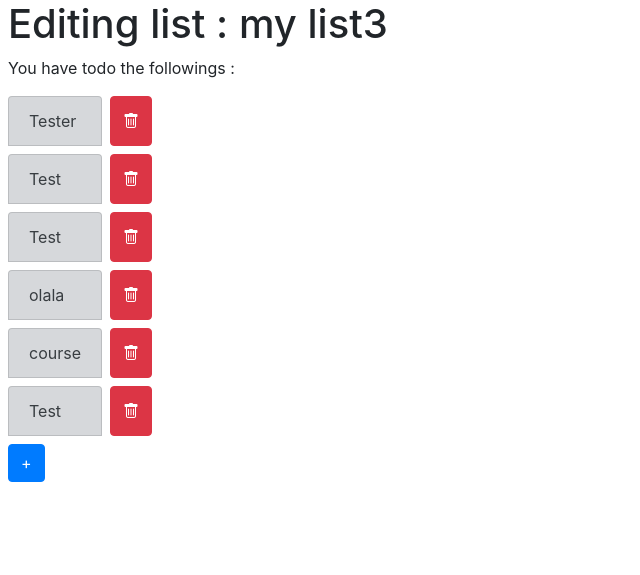
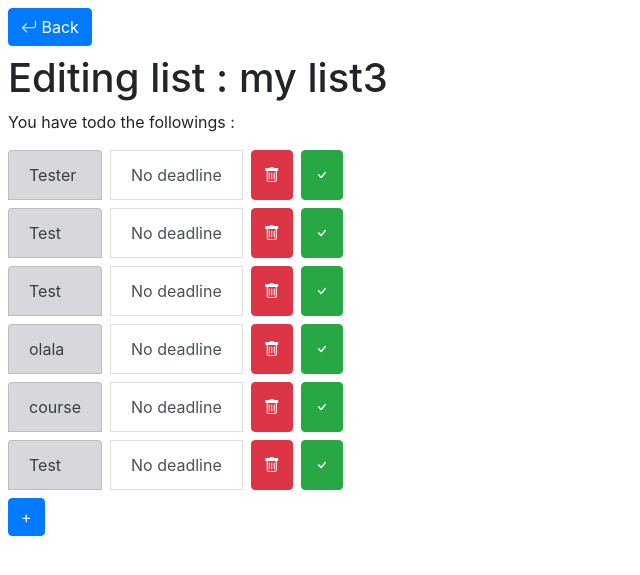
Before and after one commit to aanks0/django-todolist, a Django app: a page that uses src/todolist/templates/todolist/base.html in a window 1280 px wide. Shown: the top 575 px of the page, without its empty margins (0-640 px from the left). Run offline with Django 4.2, Linux system fonts and the light colour scheme; data comes from the database, SQL or seed files in the repository; both versions use the stored data as it was after the commit; some libraries are stand-ins or nearby versions.

Commit message:
All functionalities are done. V1 OK V2 : TODO : add user management

```diff
--- a/src/todolist/forms.py
+++ b/src/todolist/forms.py
@@ -1,4 +1,5 @@
 from django import forms
+from bootstrap_datepicker_plus.widgets import DatePickerInput
 from todolist.models import TodoList, ListElements
 
 
@@ -9,7 +10,6 @@ from todolist.models import TodoList, ListElements
 #                             widget=forms.TextInput(attrs={'class': 'form-control ml-sm-2 mr-sm-2',
 #                                                           'placeholder': 'Your list title',
 #                                                           'id': 'listTitle'}))
-
 
 class TodoListCreateForm(forms.ModelForm):
     class Meta:
@@ -26,11 +26,13 @@ class TodoListCreateForm(forms.ModelForm):
 class AddElementToList(forms.ModelForm):
     class Meta:
         model = ListElements
-        fields = ['element', 'listId']
-        widgets = {"element": forms.TextInput(attrs={'class': 'form-control ml-sm-2 mr-sm-2',
-                                                     'placeholder': 'Add an element to your list'})}
-        labels = {"element": ""}
+        fields = ['element', 'listId', 'deadLine', 'reminder', 'mark_as_done']
+        widgets = {"element": forms.TextInput(attrs={'class': 'form-control',
+                                                     'placeholder': 'Add an element to your list'}),
+                   "listId": forms.HiddenInput(),
+                   "deadLine": DatePickerInput(options={'format': 'DD/MM/YYYY'}),
+                   "reminder": forms.CheckboxInput(attrs={'class': 'form-check-input'})}
+
+        labels = {"element": "What to do: ", "listId": "", "deadLine": "To do before: ", "reminder": "E-mail reminder: ", "mark_as_done": ""}
         required = {"element": True}
         max_length = {"element": 500}
-
-        widgets = {"listId": forms.HiddenInput()}
--- a/src/todolist/models.py
+++ b/src/todolist/models.py
@@ -6,6 +6,9 @@ from django.utils.text import slugify
 
 class ListElements(models.Model):
     element = models.CharField(blank=False, max_length=500)
+    deadLine = models.DateField(blank=True, null=True)
+    reminder = models.BooleanField(default=False)
+    mark_as_done = models.BooleanField(default=False)
     listId = models.ForeignKey('TodoList', on_delete=models.CASCADE)
 
     def __str__(self):
--- a/src/todolist/templates/todolist/base.html
+++ b/src/todolist/templates/todolist/base.html
@@ -9,13 +9,19 @@
     {% block title %}{% endblock %}
 </head>
 <body>
-    {% block body %}
 
-    {% endblock %}
     <!-- Optional JavaScript -->
     <!-- jQuery first, then Popper.js, then Bootstrap JS -->
     <script src="https://code.jquery.com/jquery-3.2.1.slim.min.js" integrity="sha384-KJ3o2DKtIkvYIK3UENzmM7KCkRr/rE9/Qpg6aAZGJwFDMVNA/GpGFF93hXpG5KkN" crossorigin="anonymous"></script>
     <script src="https://cdn.jsdelivr.net/npm/popper.js@1.12.9/dist/umd/popper.min.js" integrity="sha384-ApNbgh9B+Y1QKtv3Rn7W3mgPxhU9K/ScQsAP7hUibX39j7fakFPskvXusvfa0b4Q" crossorigin="anonymous"></script>
     <script src="https://cdn.jsdelivr.net/npm/bootstrap@4.0.0/dist/js/bootstrap.min.js" integrity="sha384-JZR6Spejh4U02d8jOt6vLEHfe/JQGiRRSQQxSfFWpi1MquVdAyjUar5+76PVCmYl" crossorigin="anonymous"></script>
+    <style>
+        .asteriskField {
+            display: none;
+        }
+    </style>
+    {% block body %}
+
+    {% endblock %}
 </body>
 </html>
--- a/src/todolist/templates/todolist/list_edit.html
+++ b/src/todolist/templates/todolist/list_edit.html
@@ -2,6 +2,8 @@
 {% block title %} <title>Edit list {{ todolist.title }}</title> {% endblock %}
 {% block body %}
 {% load crispy_forms_tags %}
+
+    <a class="bi bi-arrow-return-left btn btn-primary ml-2 mt-2 mb-2" href="{% url 'todolist-lists' %}">  Back</a>
 
     <h1 class="h1 ml-sm-2">Editing list : {{ todolist.title }}</h1>
 
@@ -16,9 +18,11 @@
                     <div class="col">
                         <div class="list-group">
                             {% for element in list_elements %}
-                            <div class="d-inline-flex mr-2 ">
-                                <a href="#" class="list-group-item list-group-item-action list-group-item-secondary mb-2 ml-sm-2">{{ element }}</a>
+                            <div class="d-inline-flex mr-2 text-nowrap">
+                                <a href="#" class="list-group-item list-group-item-action {% if element.mark_as_done %} list-group-item-danger {% else %} list-group-item-secondary {% endif %} mb-2 ml-sm-2">{{ element }}</a>
+                                {% if element.deadLine %} <a href="#" class="list-group-item list-group-item-action ml-2 mb-2 font-weight-bold">{{ element.deadLine }}</a> {% else %} <a href="#" class="list-group-item list-group-item-action ml-2 mb-2"> No deadline </a> {% endif %}
                                 <button type="submit" name="remove_item" value ="{{ element.id }}" class="btn btn-danger mb-2 ml-2 bi bi-trash element-{{ element.id }}"></button>
+                                <button type="submit" name="item_done" value ="{{ element.id }}" class="btn {% if element.mark_as_done %} btn-danger bi-x-lg {% else %} btn-success bi-check {% endif %} mb-2 ml-2 bi element-{{ element.id }}"></button>
                             </div>
                             {% endfor %}
                         </div>
@@ -43,11 +47,14 @@
             </button>
           </div>
           <div class="modal-body">
-              <form method="post" class="form-inline">
+              <form method="post">
                 {% csrf_token %}
                 <div class="form-group mb-2">
                     {{ form.element|as_crispy_field }}
                     {{ form.listId|as_crispy_field }}
+                    {{ form.deadLine|as_crispy_field }}
+                    {{ form.media }}
+
                 </div>
                 <button type="submit" name="add_element" class="btn btn-primary mb-2 ml-2">Add element</button>
               </form>
--- a/src/todolist/views.py
+++ b/src/todolist/views.py
@@ -49,10 +49,19 @@ def list_edit(request, slug):
         my_item_to_remove.delete()
         return HttpResponseRedirect(request.path)
 
+    if request.method == "POST" and 'item_done' in request.POST:
+        item_id = request.POST.get('item_done')
+        my_item_to_mark_as_done = ListElements.objects.get(id=item_id)
+        my_item_to_mark_as_done.mark_as_done = not my_item_to_mark_as_done.mark_as_done
+        my_item_to_mark_as_done.save()
+        return HttpResponseRedirect(request.path)
+
     if request.method == "POST" and 'add_element' in request.POST:
         form = AddElementToList(request.POST)
         print("request.POST:", request.POST)
         if form.is_valid():
+            date = form.cleaned_data.get('deadLine')
+            print(date)
             form.save()
         return HttpResponseRedirect(request.path)
     else:
--- a/src/website/settings.py
+++ b/src/website/settings.py
@@ -39,6 +39,7 @@ INSTALLED_APPS = [
     'django.contrib.staticfiles',
     'todolist',
     'crispy_forms',
+    'bootstrap_datepicker_plus'
 ]
 
 CRISPY_TEMPLATE_PACK = 'bootstrap4'
```
Also changed, not shown: src/db.sqlite3.
